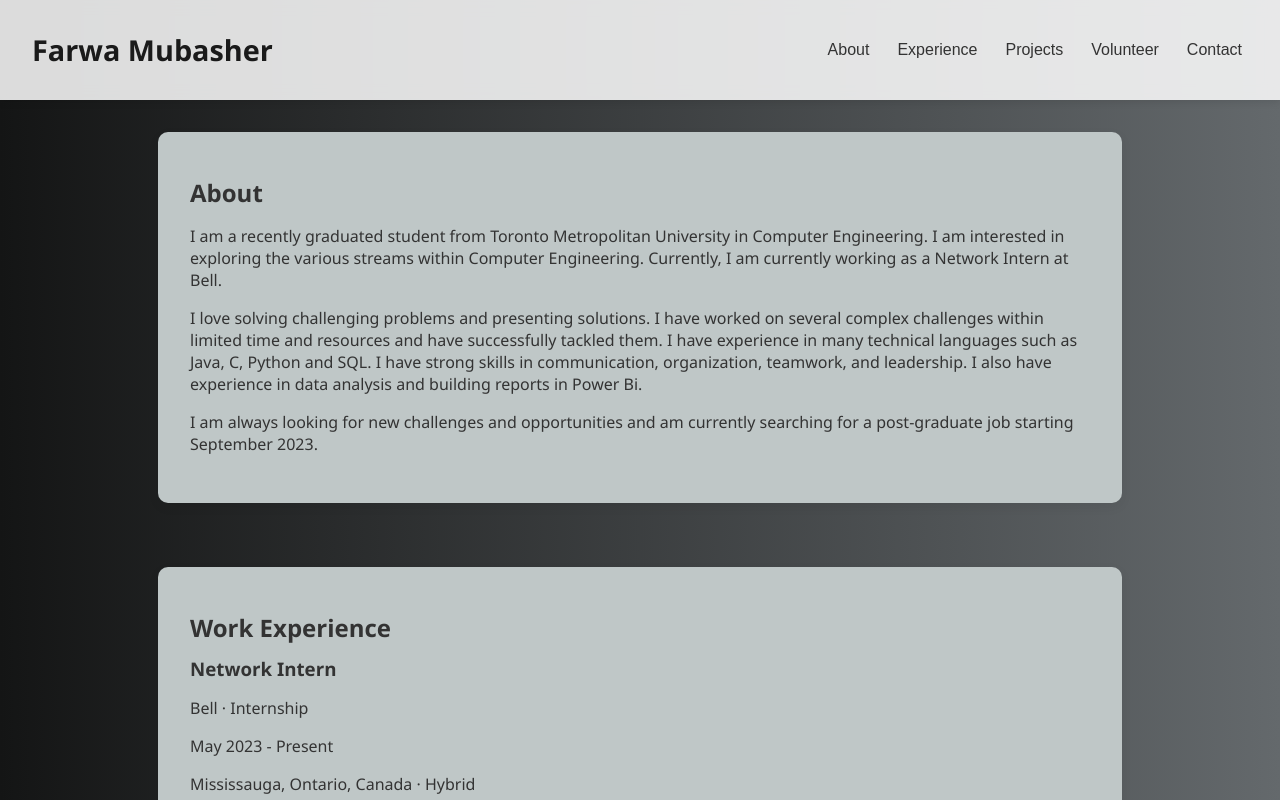
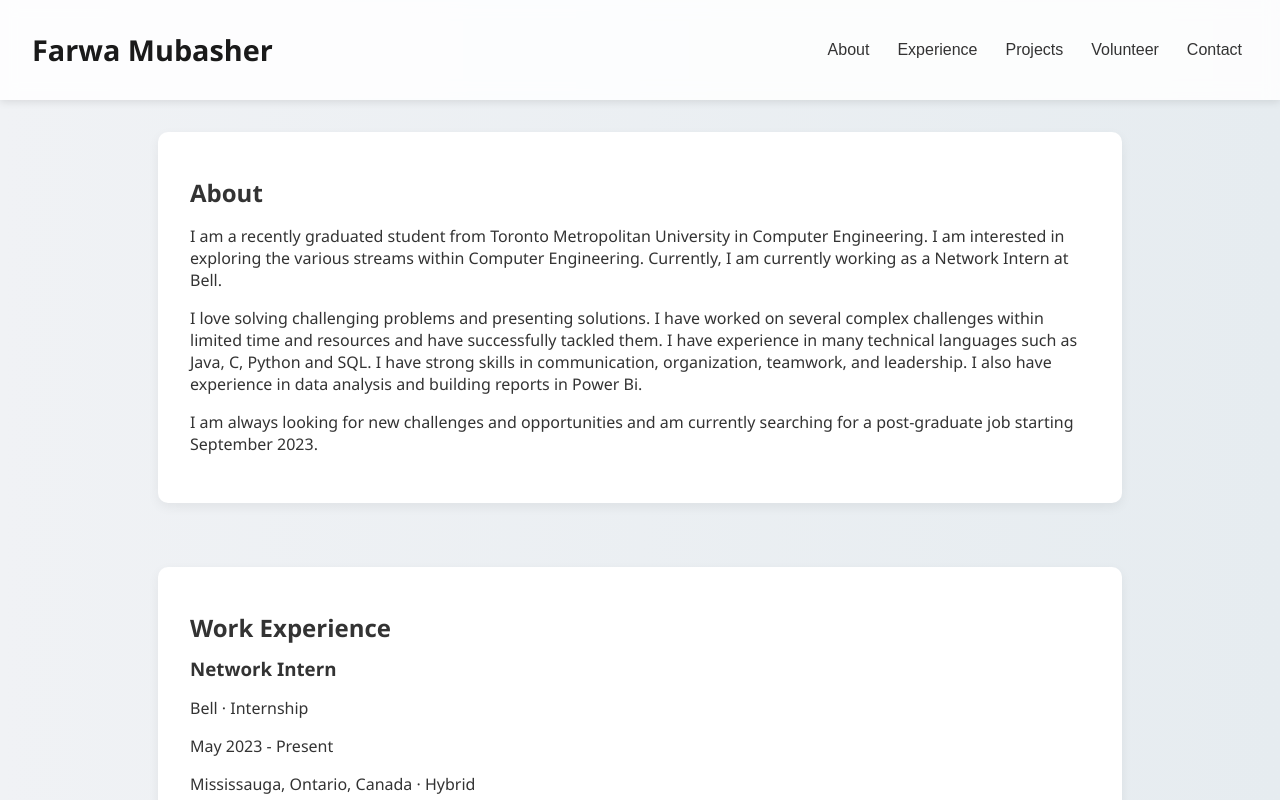
Before and after one commit to farwamubasher/farwamubasher, a React (Create React App) app: page / in a window 1280 px wide. Shown: the top 800 px of the page. Built offline with nearby package versions, Linux system fonts and the light colour scheme.

Commit message:
Made it scrollable on same page

```diff
--- a/src/App.css
+++ b/src/App.css
@@ -3,7 +3,7 @@ body, html {
   margin: 0;
   padding: 0;
   font-family: 'Segoe UI', Tahoma, Geneva, Verdana, sans-serif;
-  background: linear-gradient(to right, #141515, #64696c);
+  background: linear-gradient(to right, #f0f2f5, #e6ecf0);
   color: #333;
   scroll-behavior: smooth;
 }
@@ -67,7 +67,7 @@ h1, h2, h3 {
 .content section {
   margin-bottom: 4rem;
   padding: 2rem;
-  background: #bfc7c7;
+  background: #ffffff;
   border-radius: 10px;
   box-shadow: 0 4px 12px rgba(0,0,0,0.06);
   max-width: 900px;
--- a/src/App.js
+++ b/src/App.js
@@ -3,9 +3,8 @@ import './App.css';
 import TabAbout from './Components/TabAbout';
 import TabWorkExperience from './Components/TabWorkExperience';
 import TabVolunteer from './Components/TabVolunteer';
+import TabContact from './Components/TabContact';
 import TabProjects from './Components/TabProjects';
-import TabContact from './Components/TabContact';
-
 
 const App = () => {
   const scrollToSection = (id) => {
```
